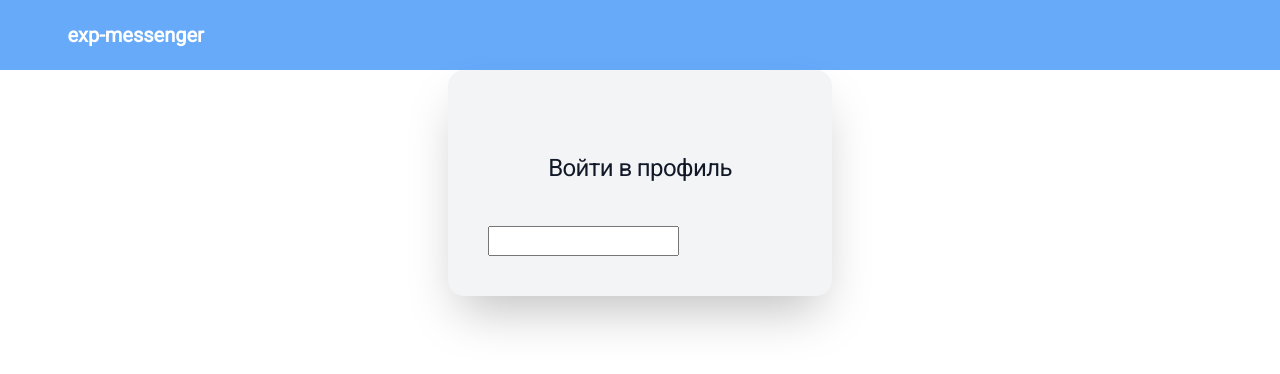
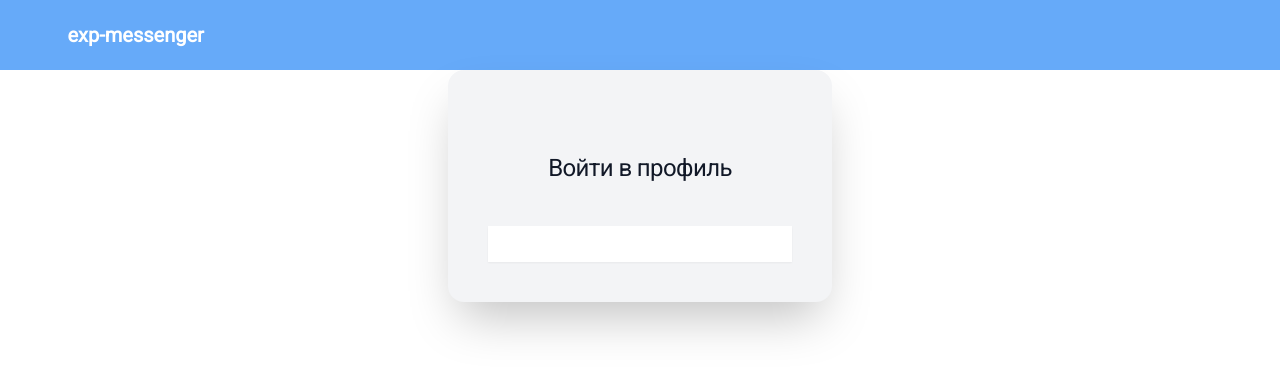
Before and after one commit to Russs11/exp-messenger, a Next.js app in the folder client/: page /auth in a window 1280 px wide. Shown: the top 374 px of the page. Built offline with nearby package versions, Linux system fonts and the light colour scheme.

Commit message:
h19.04.2025_auth form

```diff
--- a/client/src/app/auth/auth.tsx
+++ b/client/src/app/auth/auth.tsx
@@ -1,5 +1,5 @@
 'use client'
-import InputField from '../components/inputField'
+import InputField from '../components/inputField/inputField'
 import styles from './auth.module.scss'
 
 
--- a/client/src/app/auth/page.module.scss
+++ b/client/src/app/auth/authPage.module.scss
@@ -1,6 +1,6 @@
 .page {
-  --blue: #66AAF9;
-  --light-blue: #95C3F8;
+  --blue: #66aaf9;
+  --light-blue: #95c3f8;
   --black: #000000;
   --white: #ffffff;
 
@@ -29,30 +29,24 @@
 
       .btnSearch {
         margin-left: auto;
-
       }
     }
   }
 
   .main {
     display: flex;
-
+    flex-direction: column;
+    height: fit-content;
+    align-items: center;
+    justify-content: center;
     width: 100%;
 
-    .cards{
-      display: flex;
-      flex-direction: column;
 
-      width: 100%;
-
-      margin-top: 2.5em;
-      margin-left: 2.5em;
-    }
   }
 
   .main::before {
     content: "";
-    background-image: url('../../img/policiya-mvd-rossiya.webp');
+    background-image: url("../../img/policiya-mvd-rossiya.webp");
     background-position: center;
     background-size: cover;
     background-repeat: no-repeat;
--- a/client/src/app/auth/page.tsx
+++ b/client/src/app/auth/page.tsx
@@ -1,6 +1,6 @@
 import Logo from '../components/logo'
 import Auth from './auth'
-import styles from './page.module.scss'
+import styles from './authPage.module.scss'
 
 export default function AuthPage() {
   return (
--- a/client/src/app/components/inputField.tsx
+++ /dev/null
@@ -1,38 +0,0 @@
-import { DetailedHTMLProps, HTMLAttributes, ReactElement } from 'react'
-
-interface IInputFieldProps
-  extends DetailedHTMLProps<
-    HTMLAttributes<HTMLInputElement>,
-    HTMLInputElement
-  > {
-  type?: string
-  id?: string
-  name?: string
-  label?: string
-  placeholder?: string
-  value?: string
-  autoComplete?: string
-  isNumber?: boolean
-  state?: 'error' | 'success'
-}
-
-export default function InputField({
-  id,
-  type,
-  placeholder,
-  label,
-  value,
-  autoComplete,
-  isNumber,
-  state,
-  ...props
-}: IInputFieldProps) {
-  return (
-    <div>
-      <label htmlFor={id}></label>
-      <div>
-        <input type={type} />
-      </div>
-    </div>
-  )
-}
--- /dev/null
+++ b/client/src/app/components/inputField/inputField.module.scss
@@ -0,0 +1,11 @@
+.inputField {
+	display: block;
+	width: 100%;
+	border-radius: calc(var(--radius) - 2px);
+	border-width: 0px;
+	padding-top: 0.375rem; /* 6px */
+	padding-bottom: 0.375rem;
+	box-shadow: 0 1px 2px 0 rgb(0 0 0 / 0.05);
+	outline: 2px solid transparent;
+	outline-offset: 2px;
+}
--- /dev/null
+++ b/client/src/app/components/inputField/inputField.tsx
@@ -0,0 +1,42 @@
+import { DetailedHTMLProps, HTMLAttributes, ReactElement } from 'react'
+import styles from './inputField.module.scss'
+
+
+
+
+interface IInputFieldProps
+  extends DetailedHTMLProps<
+    HTMLAttributes<HTMLInputElement>,
+    HTMLInputElement
+  > {
+  type?: string
+  id?: string
+  name?: string
+  label?: string
+  placeholder?: string
+  value?: string
+  autoComplete?: string
+  isNumber?: boolean
+  state?: 'error' | 'success'
+}
+
+export default function InputField({
+  id,
+  type,
+  placeholder,
+  label,
+  value,
+  autoComplete,
+  isNumber,
+  state,
+  ...props
+}: IInputFieldProps) {
+  return (
+    <div>
+      <label htmlFor={id}></label>
+      <div>
+        <input className={styles.inputField} type={type} />
+      </div>
+    </div>
+  )
+}
```
